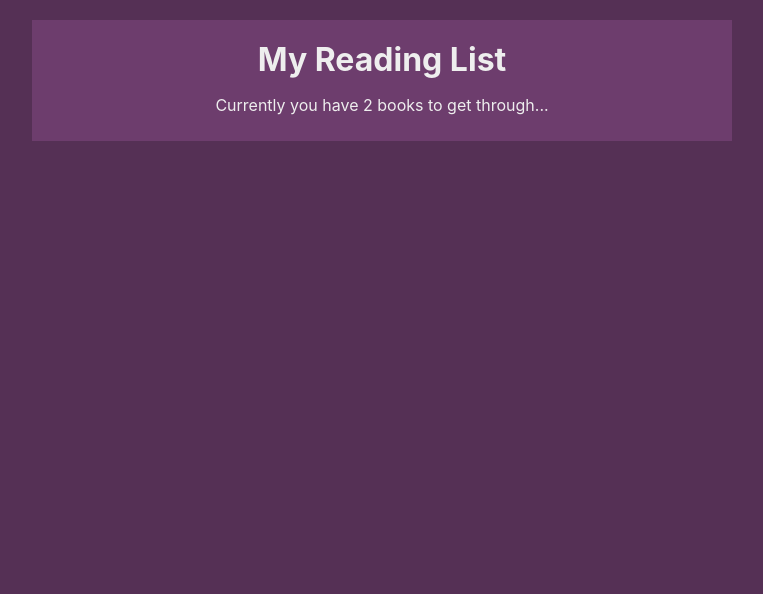
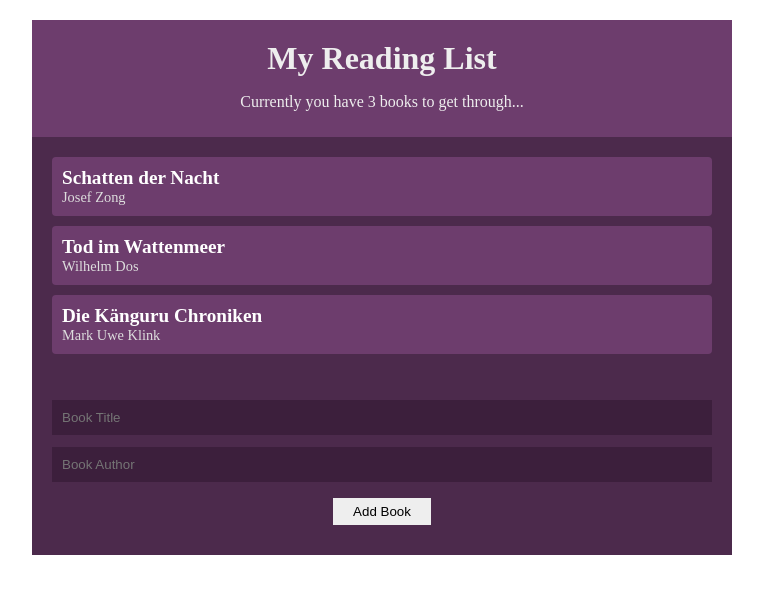
Before and after one commit to Chaosfuchs/reading-list, a React (Create React App) app: page / in a window 1280 px wide. Shown: the top 594 px of the page, without its empty margins (258-1021 px from the left). Built offline with nearby package versions, Linux system fonts and the light colour scheme.

Commit message:
Form hinzugefügt Reading List vervollständigt

```diff
--- a/public/index.html
+++ b/public/index.html
@@ -24,7 +24,7 @@
       work correctly both with client-side routing and a non-root public URL.
       Learn how to configure a non-root public URL by running `npm run build`.
     -->
-    <title>React App</title>
+    <title>Reading List App</title>
   </head>
   <body>
     <noscript>You need to enable JavaScript to run this app.</noscript>
--- a/src/App.js
+++ b/src/App.js
@@ -1,4 +1,6 @@
 import React from 'react';
+import NewBookForm from './components/BookForm';
+import BookList from './components/BookList';
 import Navbar from './components/Navbar';
 import BookContextProvider from './contexts/BookContext';
 
@@ -7,6 +9,8 @@ function App() {
     <div className="App">
       <BookContextProvider>
         <Navbar />
+        <BookList />
+        <NewBookForm />
       </BookContextProvider>
     </div>
   );
--- a/src/components/BookDetails.js
+++ b/src/components/BookDetails.js
@@ -0,0 +1,14 @@
+import React, { useContext } from 'react';
+import { BookContext } from '../contexts/BookContext';
+
+const BookDetails = ({ book }) => {
+  const { removeBook } = useContext(BookContext);
+  return (
+    <li onClick={() => removeBook(book.id)}>
+      <div className="title"> {book.title} </div>
+      <div className="author"> {book.author} </div>
+    </li>
+  );
+};
+
+export default BookDetails;
--- a/src/components/BookForm.js
+++ b/src/components/BookForm.js
@@ -0,0 +1,36 @@
+import React, { useContext, useState } from 'react';
+import { BookContext } from '../contexts/BookContext';
+
+const NewBookForm = () => {
+  const { addBook } = useContext(BookContext);
+  const [title, setTitle] = useState('');
+  const [author, setAuthor] = useState('');
+  const handleSubmit = event => {
+    event.preventDefault();
+    console.log(title, author);
+    addBook(title, author);
+    //setTitle('');
+    //setAuthor('');
+  };
+  return (
+    <form onSubmit={handleSubmit}>
+      <input
+        required
+        type="text"
+        placeholder="Book Title"
+        value={title}
+        onChange={event => setTitle(event.target.value)}
+      />
+      <input
+        required
+        type="text"
+        placeholder="Book Author"
+        value={author}
+        onChange={event => setAuthor(event.target.value)}
+      />
+      <button type="submit">Add Book</button>
+    </form>
+  );
+};
+
+export default NewBookForm;
--- /dev/null
+++ b/src/components/BookList.js
@@ -0,0 +1,20 @@
+import React, { useContext } from 'react';
+import { BookContext } from '../contexts/BookContext';
+import BookDetails from './BookDetails';
+
+const BookList = () => {
+  const { books } = useContext(BookContext);
+  return books.length ? (
+    <div className="book-list">
+      <ul>
+        {books.map(book => {
+          return <BookDetails book={book} key={book.id} />;
+        })}
+      </ul>
+    </div>
+  ) : (
+    <div className="empty">No books to read. Hello free time :) </div>
+  );
+};
+
+export default BookList;
--- a/src/contexts/BookContext.js
+++ b/src/contexts/BookContext.js
@@ -7,6 +7,7 @@ const BookContextProvider = props => {
   const [books, setBooks] = useState([
     { title: 'Schatten der Nacht', author: 'Josef Zong', id: 1 },
     { title: 'Tod im Wattenmeer', author: 'Wilhelm Dos', id: 2 },
+    { title: 'Die Känguru Chroniken', author: 'Mark Uwe Klink', id: 3 },
   ]);
 
   const addBook = ([title, author]) => {
--- a/src/index.css
+++ b/src/index.css
@@ -1,4 +1,4 @@
-body {
+bbody {
   margin: 0;
   font-family: -apple-system, BlinkMacSystemFont, 'Segoe UI', 'Roboto', 'Oxygen',
     'Ubuntu', 'Cantarell', 'Fira Sans', 'Droid Sans', 'Helvetica Neue',
@@ -7,7 +7,6 @@ body {
   -moz-osx-font-smoothing: grayscale;
   background: #553055;
 }
-
 .App {
   background: #4c2a4c;
   margin: 20px auto;
@@ -23,3 +22,55 @@ body {
 .navbar h1 {
   margin: 10px 0;
 }
+
+.book-list {
+  margin: 20px;
+}
+.book-list ul {
+  padding: 0;
+  list-style-type: none;
+}
+.book-list li {
+  background: #6d3d6d;
+  border-radius: 4px;
+  padding: 10px;
+  cursor: pointer;
+  margin: 10px 0;
+}
+.book-list li:hover {
+  opacity: 0.7;
+  text-decoration: line-through;
+}
+.book-list .title {
+  font-weight: bold;
+  color: #fff;
+  font-size: 1.2em;
+}
+.book-list .author {
+  font-size: 0.9em;
+  color: #ddd;
+}
+.empty {
+  margin: 20px;
+  text-align: center;
+}
+
+form {
+  padding: 20px;
+}
+input {
+  width: 100%;
+  padding: 10px;
+  box-sizing: border-box;
+  margin: 6px 0;
+  background: #3c1f3c;
+  color: #fff;
+  border: 0;
+}
+button {
+  margin: 10px auto;
+  background: #eee;
+  border: 0;
+  padding: 6px 20px;
+  display: block;
+}
```
